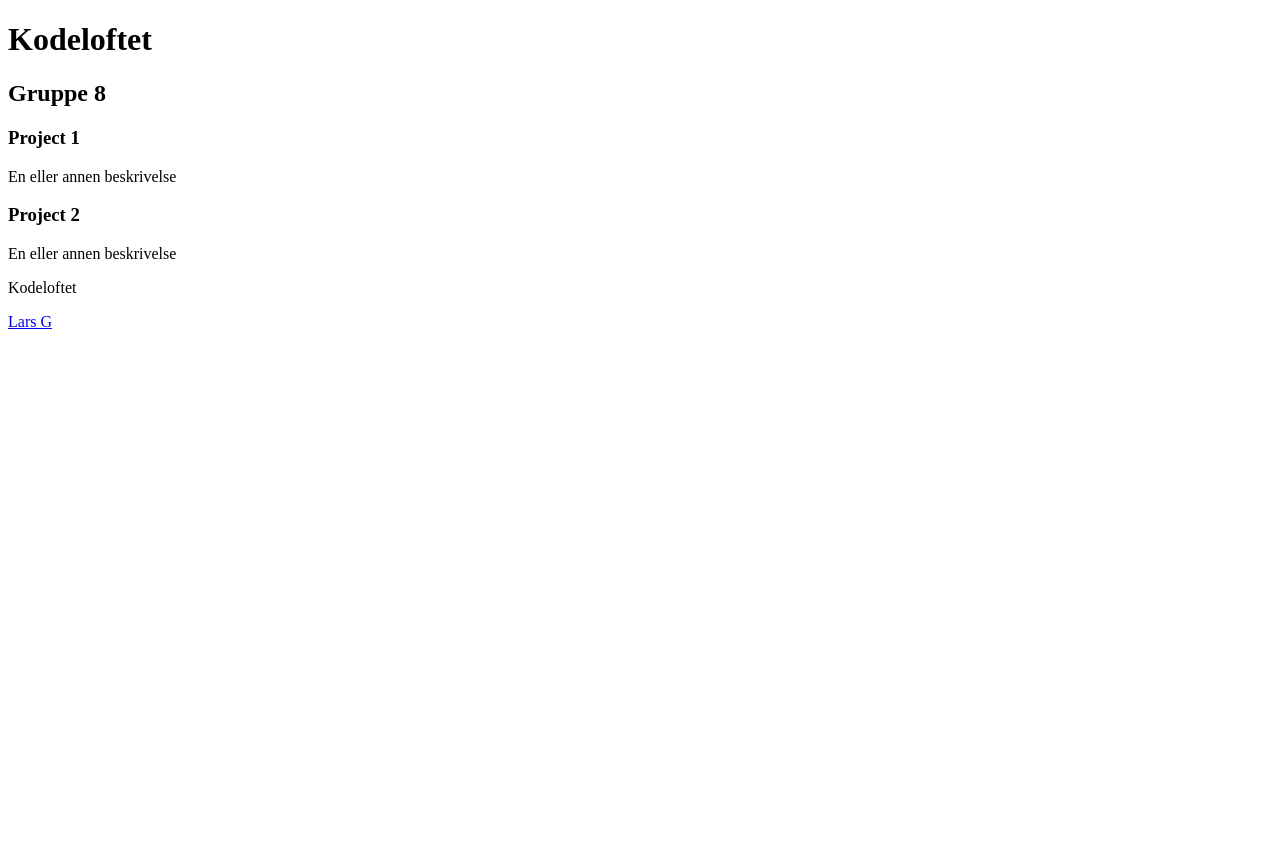
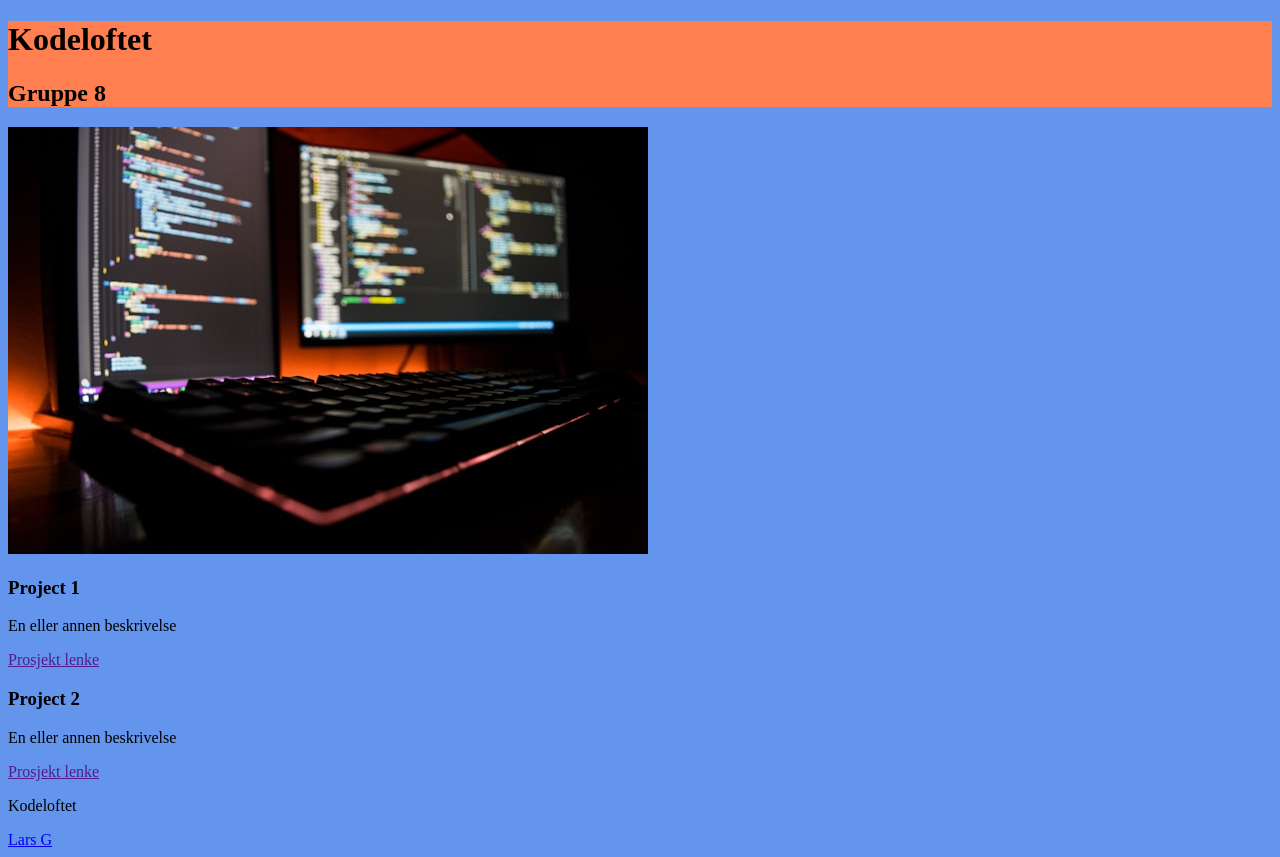
Before and after one commit to LarsGJobloop/kodeloftet-gruppe-8-project-gallery, a website: page index.html in a window 1280 px wide. Before the commit the page ends 800 px from the top, so only its background shows below. Drawn offline with Linux system fonts and the light colour scheme.

Commit message:
add images to projects

```diff
--- a/index.html
+++ b/index.html
@@ -1,16 +1,11 @@
 <!DOCTYPE html>
 <html>
-
-<body>
-
-</body>
-
-</html>
 
 <head>
     <meta http-equiv="Content-Type" content="text/html;charset=UTF-8">
     <title>Kodeloftet Gruppe 8</title>
     <link rel="shortcut icon" href="favicon.svg">
+    <link rel="stylesheet" href="styles.css">
 </head>
 
 <body>
@@ -22,13 +17,16 @@
 
     <main>
         <section>
+            <img src="images/code.jpg" alt="bilde av kode">
             <h3>Project 1</h3>
             <p>En eller annen beskrivelse</p>
+            <a href="">Prosjekt lenke</a>
         </section>
 
         <section>
             <h3>Project 2</h3>
             <p>En eller annen beskrivelse</p>
+            <a href="">Prosjekt lenke</a>
         </section>
     </main>
 
--- /dev/null
+++ b/styles.css
@@ -0,0 +1,7 @@
+body {
+    background-color: cornflowerblue;
+}
+
+header {
+    background-color: coral;
+}
```
Also changed, not shown: images/code.jpg (added).
